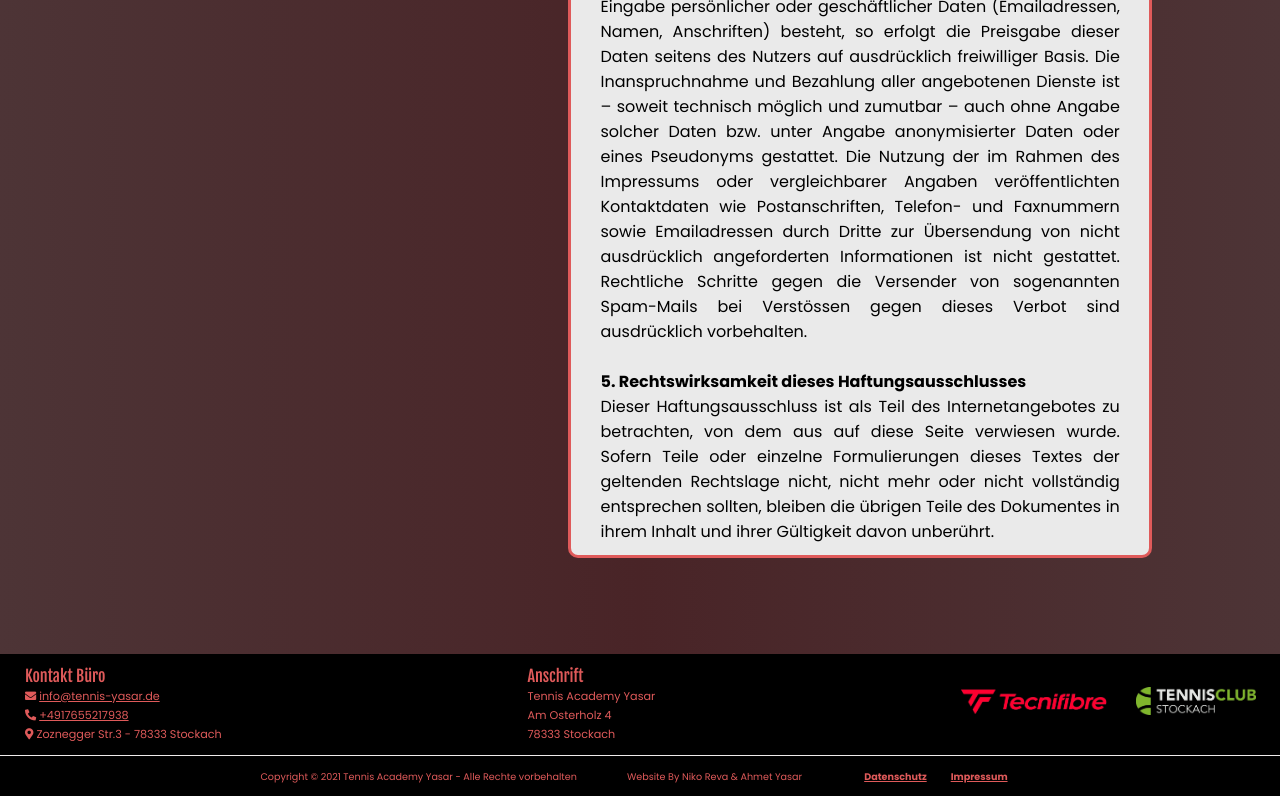
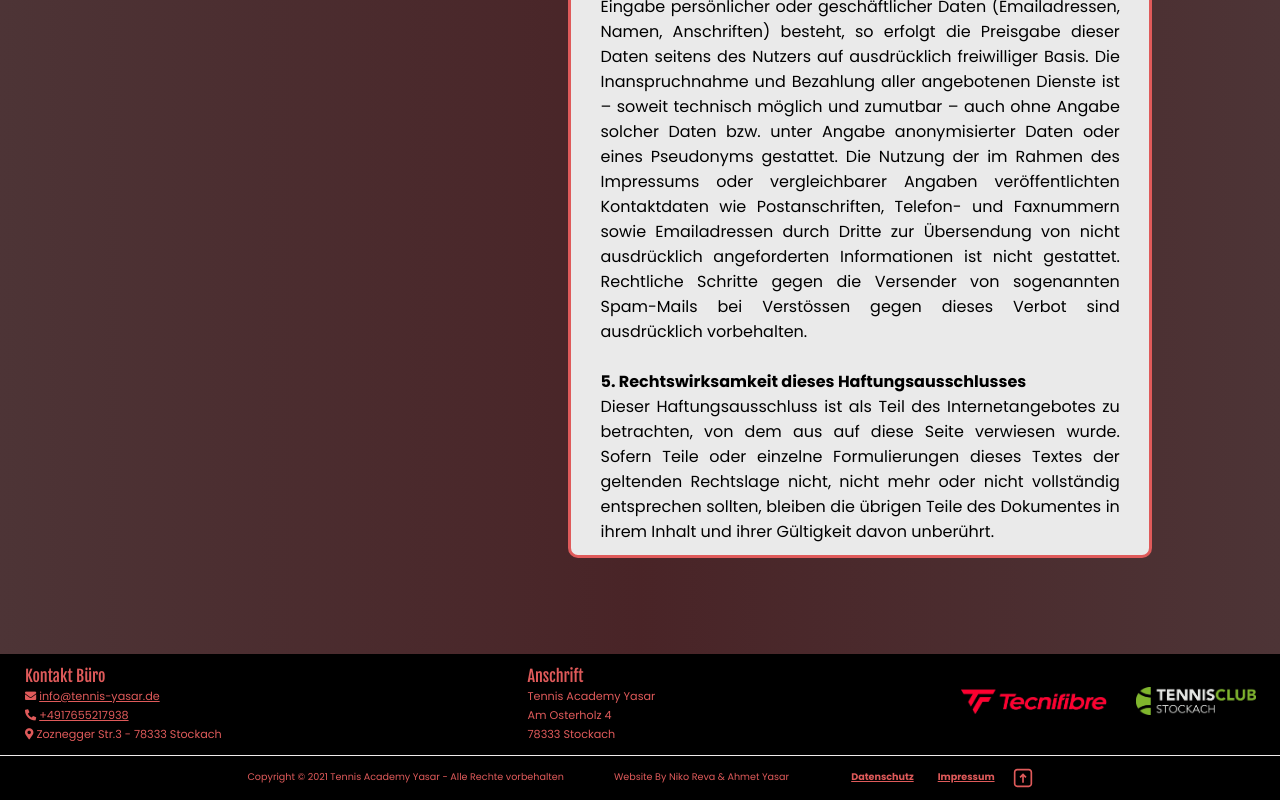
Before and after one commit to nikita-reva/tennis-instructor-website, a React (Create React App) app: page /impressum in a window 1280 px wide. Shown: the part 1803-2603 px from the top of the page. Built offline with nearby package versions, Linux system fonts and the light colour scheme.

Commit message:
Scroll to top button in footer added

```diff
--- a/src/app/layout/components/footer-components/Footer.jsx
+++ b/src/app/layout/components/footer-components/Footer.jsx
@@ -3,6 +3,7 @@ import Sponsor from './images/sponsorRot2.png'
 import TennisClub from './images/stockach.png'
 import styled from 'styled-components'
 import { Link } from 'react-router-dom'
+import { CgArrowUpR } from 'react-icons/cg'
 
 const FooterMainContainer0 = styled.div`
 	width: 100%;
@@ -33,6 +34,7 @@ const FooterMainContainer2 = styled.div`
 	@media screen and (max-width: 699px) {
 		flex-direction: column;
 		text-align: center;
+		align-items: center;
 	}
 	@media screen and (max-width: 754px) {
 		border-top: 1px solid black;
@@ -127,8 +129,29 @@ const ContainerDesignedby = styled.div`
 	padding: 0 25px;
 `
 const ContainerDatenschutzImperessum = styled.div`
+	display: flex;
 	color: var(--secondary-color);
 	padding: 0 25px;
+
+	& a:hover {
+		transition: all 0.2s ease;
+		color: #fff;
+	}
+`
+
+const ScrollToTopBtn = styled(CgArrowUpR)`
+	cursor: pointer;
+	font-size: 20px;
+	transition: all 0.2s ease;
+	margin-left: 6px;
+
+	@media screen and (max-width: 501px) {
+		font-size: 16px;
+	}
+
+	&:hover {
+		color: #fff;
+	}
 `
 
 const Footer = () => {
@@ -186,6 +209,11 @@ const Footer = () => {
 						<Link to="/datenschutz">Datenschutz</Link>
 						<Link to="/impressum">Impressum</Link>
 					</FooterText2>
+					<ScrollToTopBtn
+						onClick={() => {
+							window.scrollTo(0, 0)
+						}}
+					/>
 				</ContainerDatenschutzImperessum>
 			</FooterMainContainer2>
 		</FooterMainContainer0>
```
Also changed, not shown: 1 other file (tests, documents, lock files or other folders).
